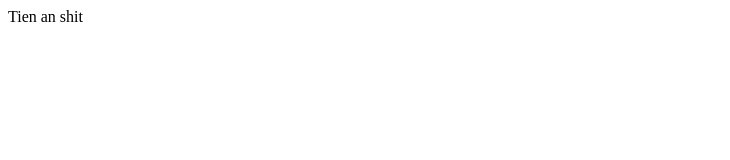
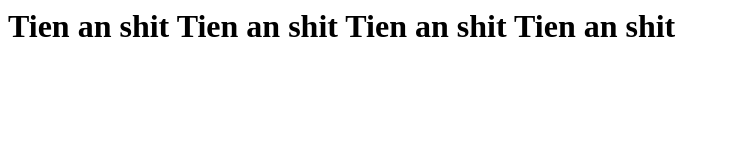
Before and after one commit to DiuHoang/myFirstWeb, a plain HTML site: page index.html in a window 1280 px wide. Shown: the whole page, without its empty margins (0-730 px from the left). Drawn offline with Linux system fonts and the light colour scheme.

Commit message:
Update index.html

```diff
--- a/index.html
+++ b/index.html
@@ -1 +1,4 @@
-Tien an shit
+<h1>Tien an shit
+  Tien an shit
+    Tien an shit
+  Tien an shit</h1>
```
